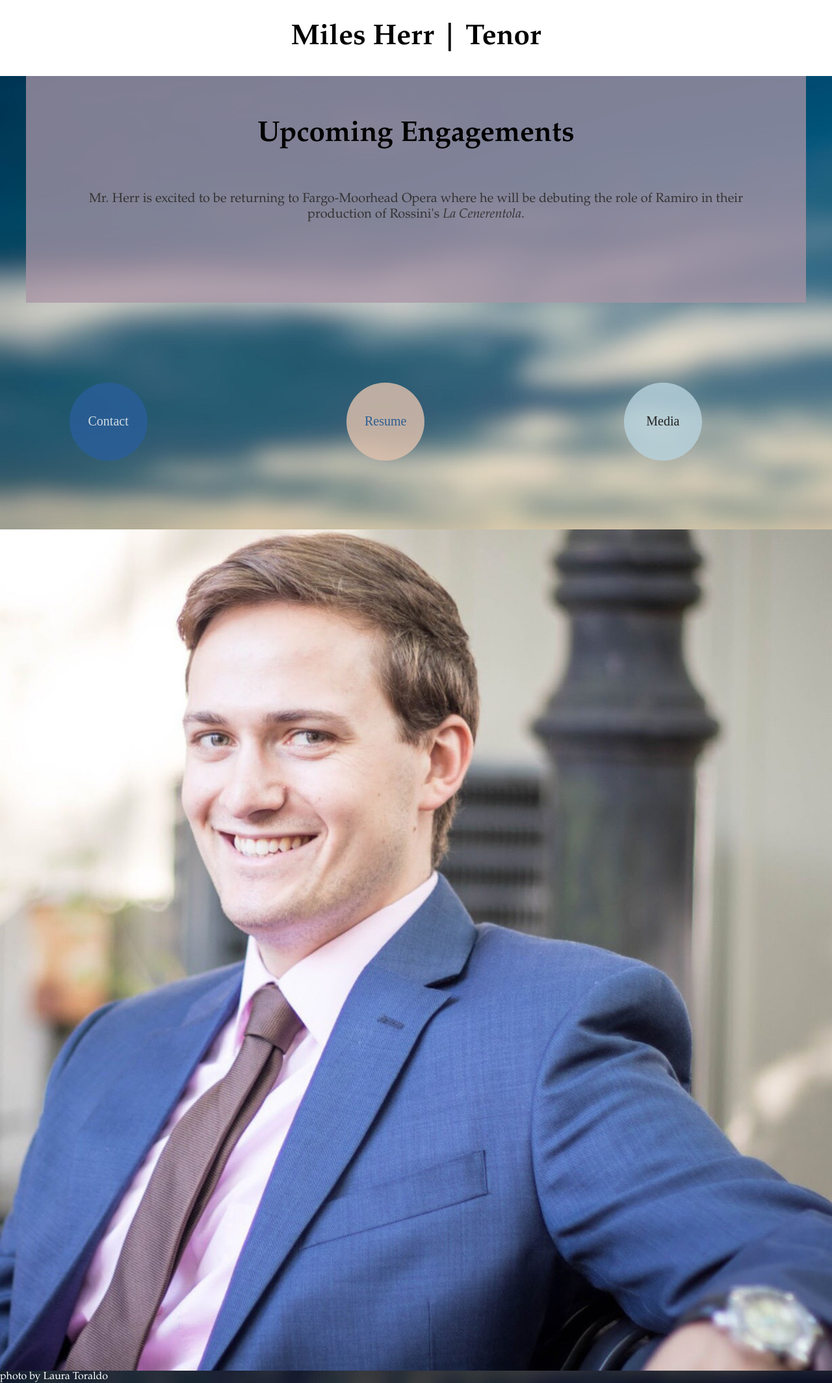
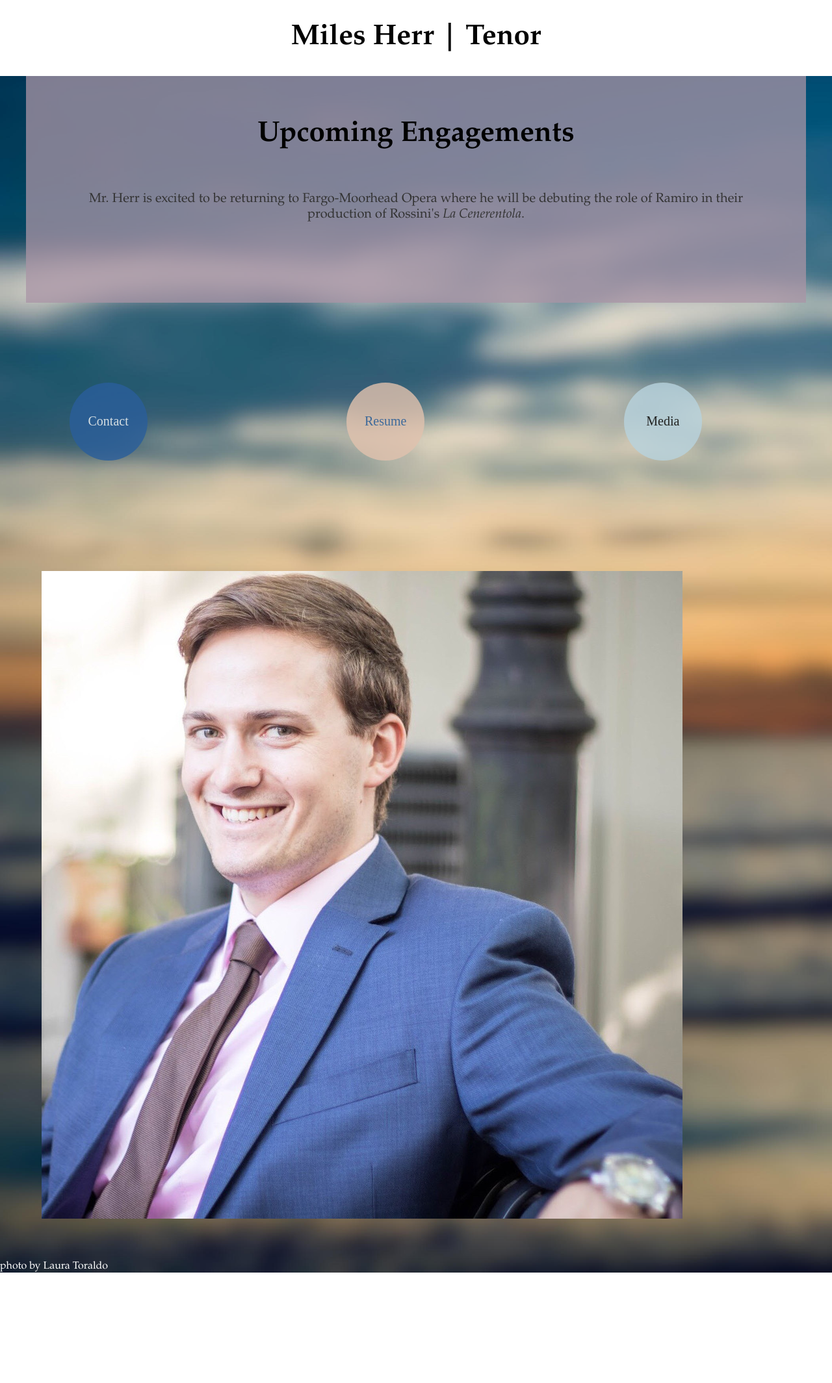
Before and after one commit to leemlb06pmi/leemlb06pmi.github.io, a Jekyll site: the page built from index.html, in a window 1280 px wide. Shown: the whole page at 65% size. Built offline with Jekyll 4.4.1, drawn with Linux system fonts in a browser that asks for light colours; after the commit the page ends 1959 px from its top, so only the background shows below that.

Commit message:
Update main.css

```diff
--- a/css/main.css
+++ b/css/main.css
@@ -9,7 +9,7 @@ img{
 }
 
 .home{
-	width: 100%;
+	margin: 5%;
 	border-radius: 0 15% 15% 0;
 }
 
```
